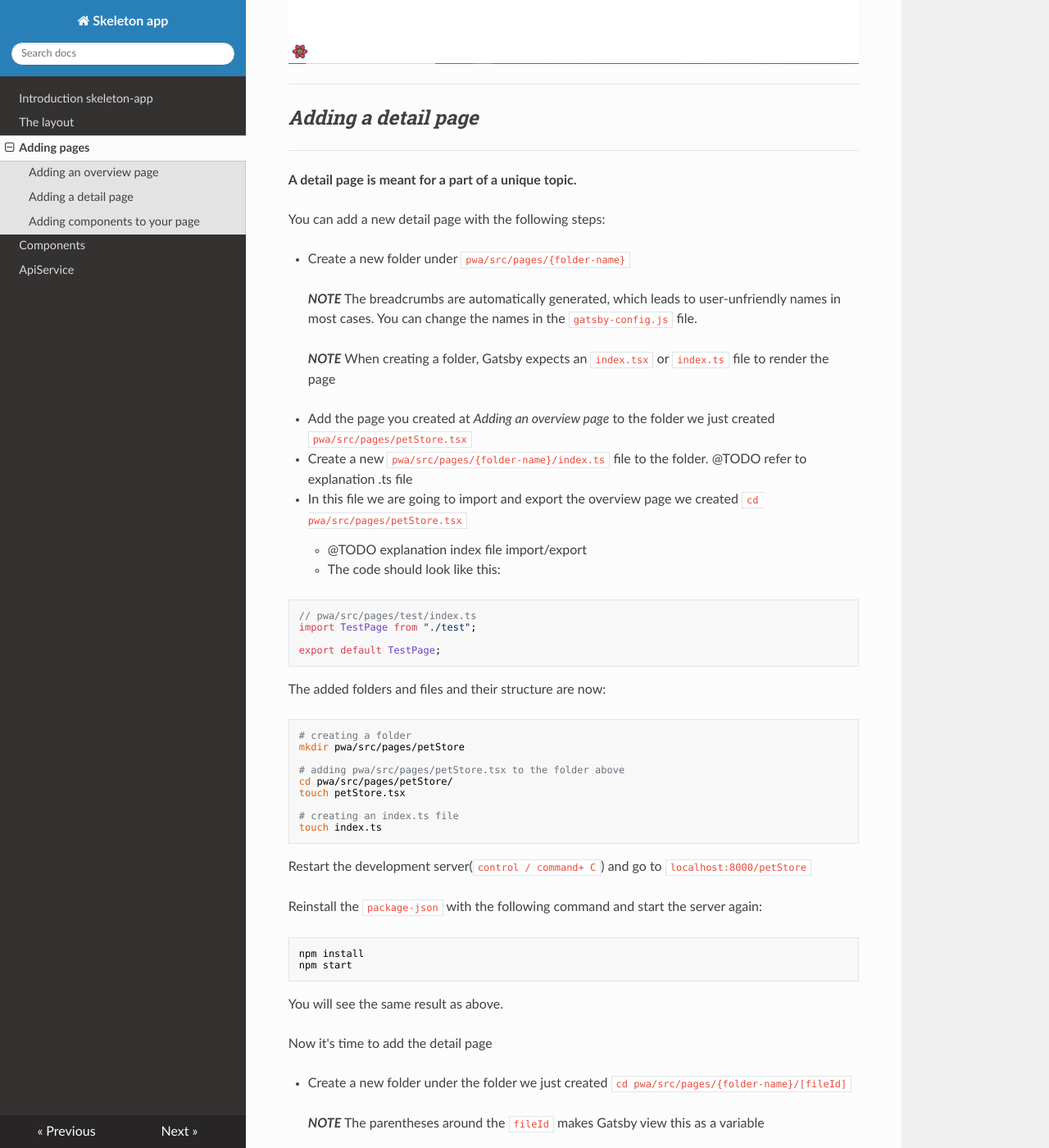
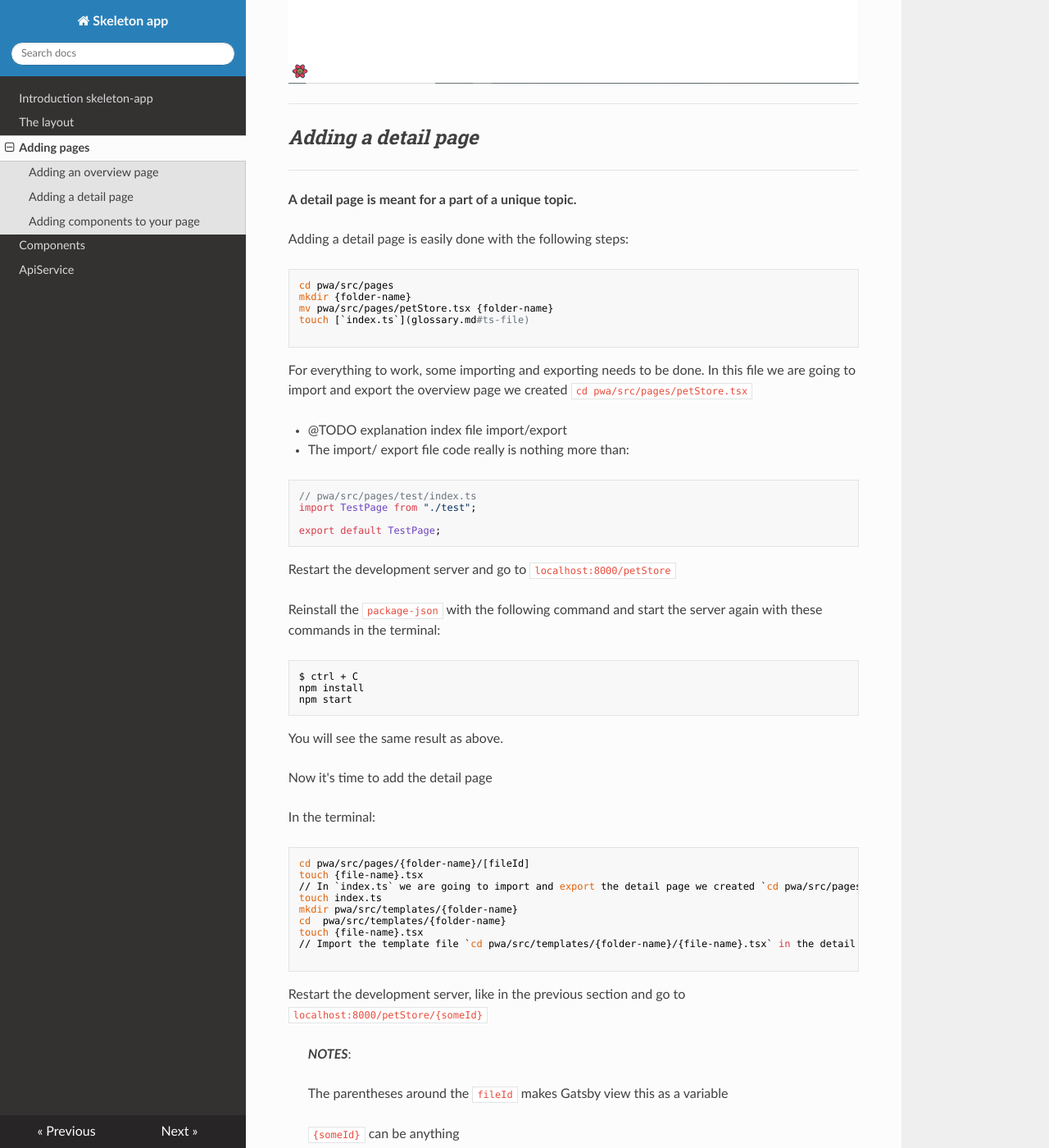
Before and after one commit to ConductionNL/skeleton-app, an MkDocs documentation site: the page built from docs/pages.md, in a window 1280 px wide and 1400 px high, scrolled down 2139 px. Shown: the whole window at 82% size. Built offline with MkDocs 1.6.1, drawn with Linux system fonts in a browser that asks for light colours; nearby versions of some CDN libraries; some of the changed text lies outside the part shown.

Commit message:
edit on pages. Mostly corrected basg commands

````diff
--- a/docs/pages.md
+++ b/docs/pages.md
@@ -49,9 +49,9 @@ touch PetStore.tsx
 touch PetStore.module.css
 ```
 
-Now with the page and template done, let's add the template as an import to the page.
+Now with the overview page and template done, let's add the template as an import to the page.
 
-The code of the `petStore` page file looks like this:
+The code of the `petStore` page file looks like this after the imports and component elements:
 
 ```Javascript
 // pwa/src/pages/petStore.tsx
@@ -82,8 +82,8 @@ const menuItems: MenuItem[] = [
 ];
 ```
 
-Now navigate to `localhost:8000` then click on the `sideNav` item 'Test page'
-You should see this:
+Navigate to `localhost:8000` and click on the `sideNav` item 'Test page'
+to see the following example:
 
 ![Example](./images/test.png)
 
@@ -95,21 +95,20 @@ You should see this:
 
 **A detail page is meant for a part of a unique topic.**
 
-You can add a new detail page with the following steps:
+Adding a detail page is easily done with the following steps:
 
-- Create a new folder under `pwa/src/pages/{folder-name}`
+```bash
+cd pwa/src/pages
+mkdir {folder-name}
+mv pwa/src/pages/petStore.tsx {folder-name}
+touch [`index.ts`](glossary.md#ts-file)
 
-> **_NOTE_**
-> The breadcrumbs are automatically generated, which leads to user-unfriendly names in most cases. You can change the names in the `gatsby-config.js` file.
+```
 
-> **_NOTE_**
-> When creating a folder, Gatsby expects an `index.tsx`  or `index.ts` file to render the page
+For everything to work, some importing and exporting needs to be done. In this file we are going to import and export the overview page we created `cd pwa/src/pages/petStore.tsx`
 
-- Add the page you created at _Adding an overview page_ to the folder we just created `pwa/src/pages/petStore.tsx`
-- Create a new `pwa/src/pages/{folder-name}/index.ts` file to the folder. @TODO refer to explanation .ts file
-  - In this file we are going to import and export the overview page we created `cd pwa/src/pages/petStore.tsx`
-    - @TODO explanation index file import/export
-    - The code should look like this:
+- @TODO explanation index file import/export
+- The import/ export file code really is nothing more than:
 
 ```Typescript
 // pwa/src/pages/test/index.ts
@@ -118,25 +117,12 @@ import TestPage from "./test";
 export default TestPage;
 ```
 
-The added folders and files and their structure are now:
+Restart the development server and go to `localhost:8000/petStore`
 
-```bash
-# creating a folder
-mkdir pwa/src/pages/petStore
-
-# adding pwa/src/pages/petStore.tsx to the folder above
-cd pwa/src/pages/petStore/
-touch petStore.tsx
-
-# creating an index.ts file
-touch index.ts
-```
-
-Restart the development server(`control / command+ C`) and go to `localhost:8000/petStore`
-
-Reinstall the `package-json` with the following command and start the server again:
+Reinstall the `package-json` with the following command and start the server again with these commands in the terminal:
 
 ```cli
+$ ctrl + C
 npm install
 npm start
 ```
@@ -145,34 +131,33 @@ You will see the same result as above.
 
 Now it's time to add the detail page
 
-- Create a new folder under the folder we just created `cd pwa/src/pages/{folder-name}/[fileId]`
+In the terminal:
 
-> **_NOTE_**
+```bash
+cd pwa/src/pages/{folder-name}/[fileId]
+touch {file-name}.tsx
+// In `index.ts` we are going to import and export the detail page we created `cd pwa/src/pages/{folder-name}/[fileId]/{file-name}.tsx`
+touch index.ts
+mkdir pwa/src/templates/{folder-name}
+cd  pwa/src/templates/{folder-name}
+touch {file-name}.tsx
+// Import the template file `cd pwa/src/templates/{folder-name}/{file-name}.tsx` in the detail page `cd pwa/src/pages/{folder-name}/[fileId]/{file-name}.tsx` we added
+
+```
+
+Restart the development server, like in the previous section and go to `localhost:8000/petStore/{someId}`
+
+> **_NOTES_**:
+>
 > The parentheses around the `fileId` makes Gatsby view this as a variable
 >
-
-- Create a new page `cd pwa/src/pages/{folder-name}/[fileId]/{file-name}.tsx`
-- Create a new template folder `cd pwa/src/templates/{folder-name}`
-- Create a new template .tsx file `cd pwa/src/templates/{folder-name}/{file-name}.tsx`
-  - Import the template file `cd pwa/src/templates/{folder-name}/{file-name}.tsx` in the detail page `cd pwa/src/pages/{folder-name}/[fileId]/{file-name}.tsx` we added
-- Create a new `cd pwa/src/pages/{folder-name}/[fileId]/index.ts` file to the folder. @TODO refer to explanation .ts file
-  - In this file we are going to import and export the detail page we created `cd pwa/src/pages/{folder-name}/[fileId]/{file-name}.tsx`
-    - @TODO explanation index file import/export
-
-Restart the development server and go to localhost:8000/petStore/{someId}
-
-> **_NOTE_**
-> {someId} can be anything @TODO more explanation slug detail page
-
-- control + C
-- npm i
-- npm start
+>
+> `{someId}` can be anything
 
 ![Example](./images/testDetailPage.png)
 
-To change the breadcrumbs, we will go to the `cd pwa/src/gatsby-config.js` file
-Go to the gatsby-plugin-breadcrumb block in the file.
-Under options, you can add an array crumbLabelUpdates.
+To change the `breadcrumbs`, go to the `gatsby-config.js` file in `/pwa/`
+There's a `gatsby-plugin-breadcrumb` block in the file. Under the `options` key, add an array `crumbLabelUpdates`.
 You can add an object with `pathName` and `crumbLabel`.
 For the `pathName`, we can add the folder name as it is. `crumbLabel` will be the outcome.
 
@@ -200,6 +185,7 @@ Restart the development server. The breadcrumbs should look like this.
 
 ## Adding components to your page
 
+---
 Now that you've added the two pages, we can add components to those pages.
 [click here to see the guide](./components.md).
 
````
